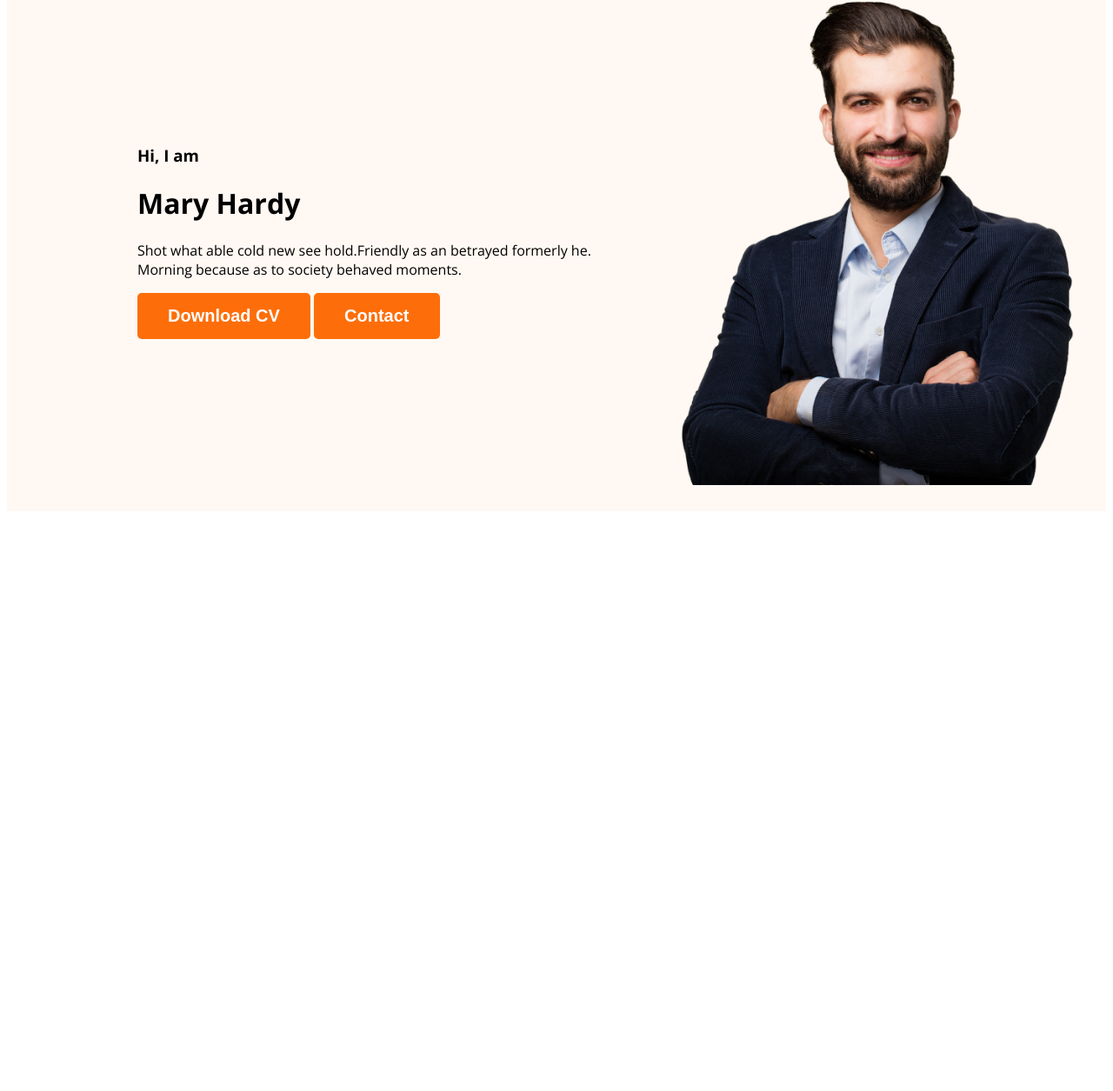
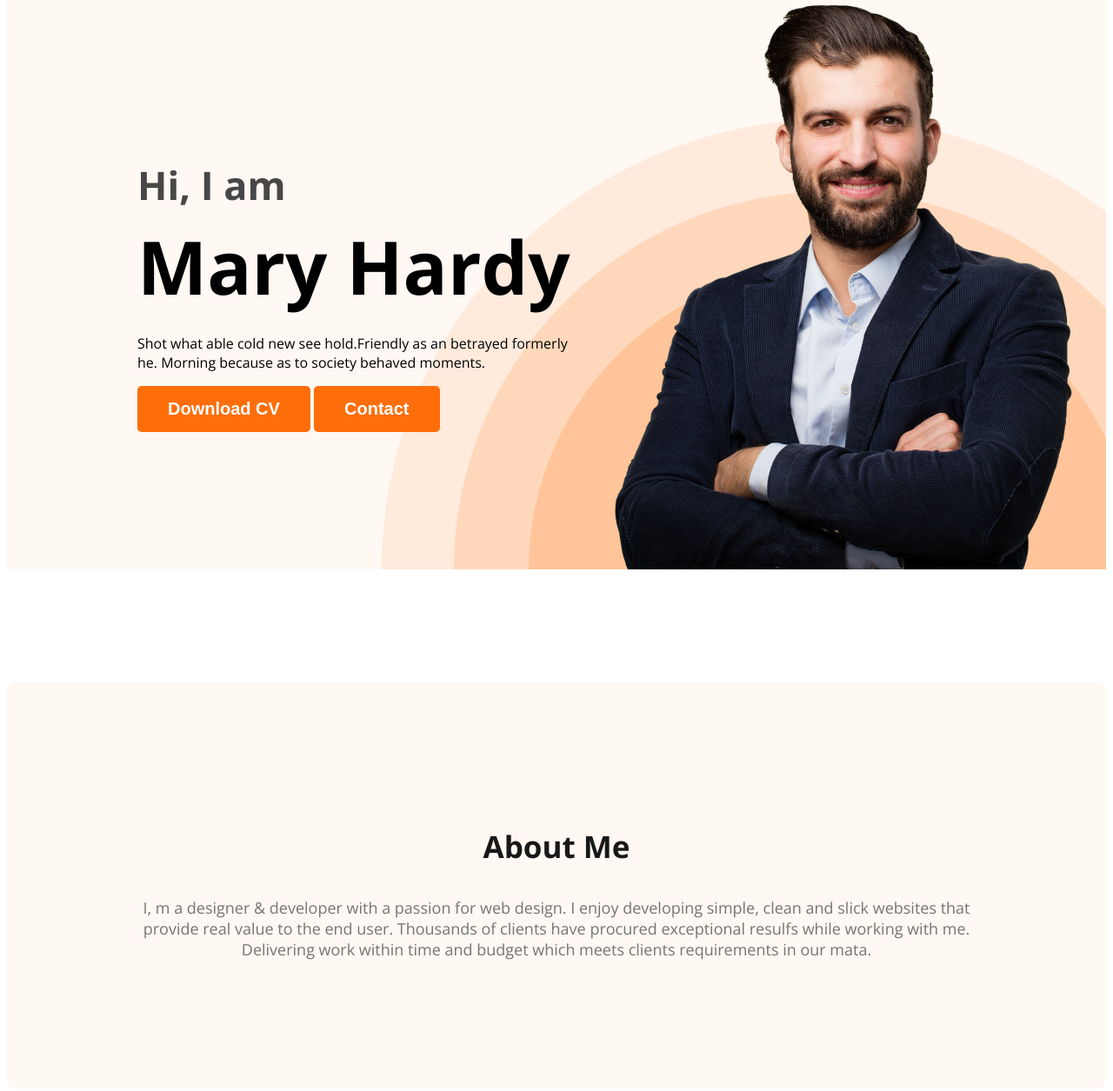
Before and after one commit to asif-kibria/web-developer-portfolio, a plain HTML site: page index.html in a window 1280 px wide. Shown: the part 210-1465 px from the top of the page at 87% size. Before the commit the page ends 806 px from the top, so only its background shows below. Drawn offline with nearby package versions, Linux system fonts and the light colour scheme.

Commit message:
about section created

```diff
--- a/index.html
+++ b/index.html
@@ -24,10 +24,10 @@
             </ul>
         </nav>
         <div class="banner">
-            <div>
+            <div class="banner-content">
                 <h3 class="banner-greating">Hi, I am</h3>
                 <h1 class="banner-title">Mary Hardy</h1>
-                <p>Shot what able cold new see hold.Friendly as an betrayed formerly he. Morning because as to society
+                <p class="banner-description">Shot what able cold new see hold.Friendly as an betrayed formerly he. Morning because as to society
                     behaved moments.</p>
                 <button class="btn-primary">Download CV</button>
                 <button class="btn-primary">Contact</button>
@@ -38,7 +38,11 @@
 
     </header>
     <main>
+   <section class="about">
+ <h3 class="section-title">About Me</h3>
+ <p class="section-description">I, m a designer & developer with a passion for web design. I enjoy developing simple, clean and slick websites that provide real value to the end user. Thousands of clients have procured exceptional resulfs while working with me. Delivering work within time and budget which meets clients requirements in our mata.</p>
 
+   </section>
     </main>
     <footer>
 
--- a/styles/portfolio.css
+++ b/styles/portfolio.css
@@ -16,6 +16,21 @@ body {
     font-size: 20px;
     font-weight: 700;
     padding: 15px 35px;
+
+}
+
+.section-title {
+    color: #181818;
+    text-align: center;
+    font-size: 35px;
+    font-weight: 700;
+
+}
+
+.section-description {
+    color: #757575;
+    text-align: center;
+    font-size: 18px;
 
 }
 
@@ -50,15 +65,51 @@ nav a {
     color: #474747;
 
 }
+
 /* header related style */
-.header{
-    background-color: #FFF8F3;;
+.header {
+    background-color: #FFF8F3;
+    background-image: url('../images/header_bg.png');
+    background-repeat: no-repeat;
+    background-position: bottom right;
 }
-.banner{
-    padding: 30px 30px 30px 150px;
+
+.banner {
+    padding: 30px 30px 0px 150px;
     display: flex;
     align-items: center;
+    justify-content: space-between;
+
 }
-.banner .profile-pic{
+
+.banner-content {
+    max-width: 500px;
+}
+}
+
+.banner .profile-pic {
     width: 500px;
 }
+
+.banner-greating {
+    font-size: 45px;
+    color: #474747;
+    margin-bottom: 0px;
+}
+
+.banner-title {
+    font-size: 85px;
+    font-weight: 700;
+    margin-top: 5px;
+    margin-bottom: 20px;
+}
+
+/* main section styles */
+
+/* about section styles */
+.about {
+    padding: 130px;
+    border-radius: 10px;
+    background: #FFF8F3;
+    margin: 130px 0 ;
+}
```
